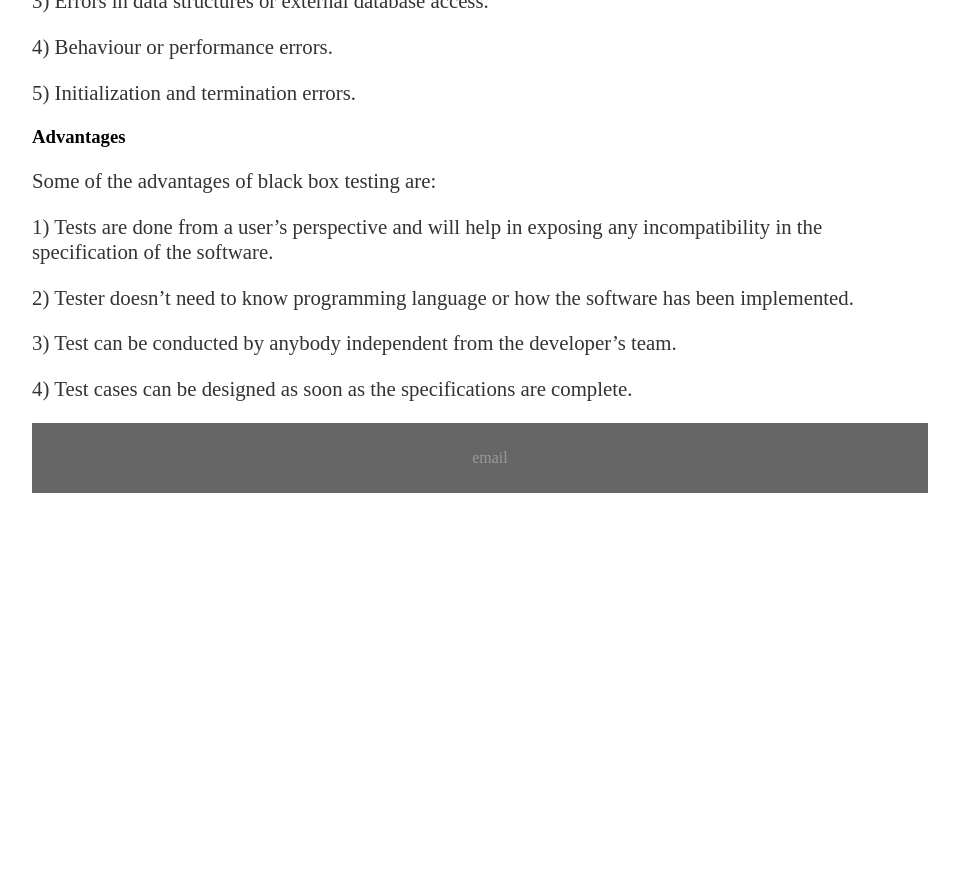
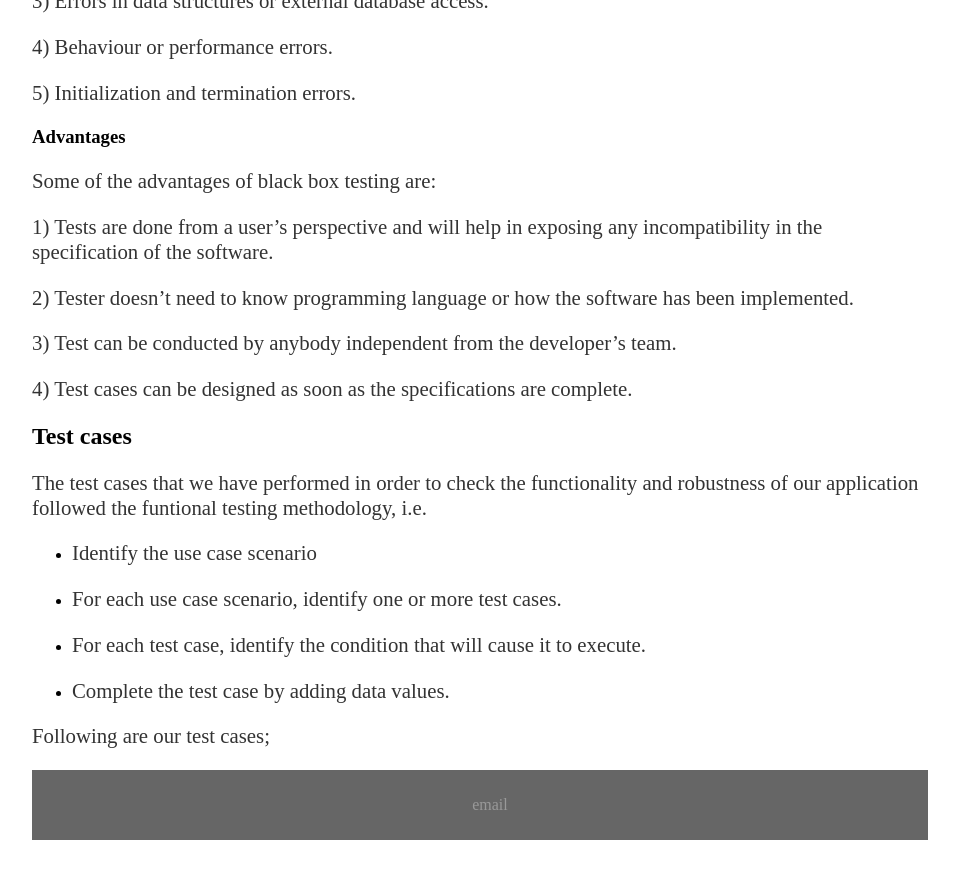
Before and after one commit to NadeemNicoR/TeamProjects, a Jekyll site: the page built from docs/_posts/2019-06-25-ISEE-2019-Beta-Prototype.md, in a window 1280 px wide and 900 px high, scrolled down 1656 px. Shown: the top 879 px of the window, without its empty margins (160-1119 px from the left). Built offline with Jekyll 4.4.1, drawn with Linux system fonts in a browser that asks for light colours; our own code applies the rules of GitHub Pages for plain Markdown files; a file with an impossible date is left out; before the commit the page ends 2209 px from its top, so only the background shows below that.

Commit message:
Update 2019-06-25-ISEE-2019-Beta-Prototype.md

```diff
--- a/docs/_posts/2019-06-25-ISEE-2019-Beta-Prototype.md
+++ b/docs/_posts/2019-06-25-ISEE-2019-Beta-Prototype.md
@@ -56,3 +56,21 @@ Some of the advantages of black box testing are:
 3) Test can be conducted by anybody independent from the developer's team.
 
 4) Test cases can be designed as soon as the specifications are complete.
+
+
+## Test cases
+
+
+The test cases that we have performed in order to check the functionality and robustness of our application followed the funtional testing methodology, i.e.
+
+
+- Identify the use case scenario
+
+- For each use case scenario, identify one or more test cases.
+
+- For each test case, identify the condition that will cause it to execute.
+
+- Complete the test case by adding data values.
+
+
+Following are our test cases;
```
